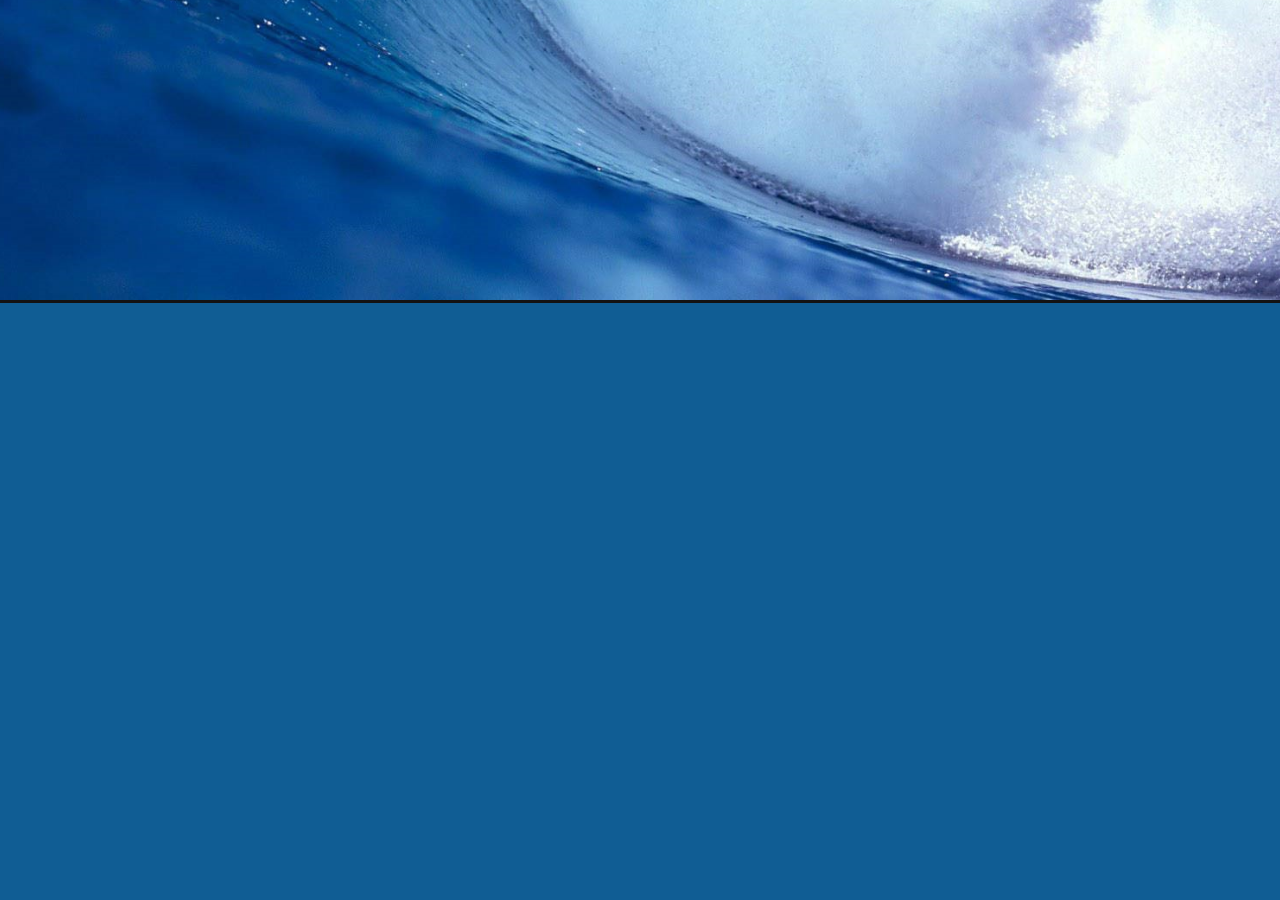
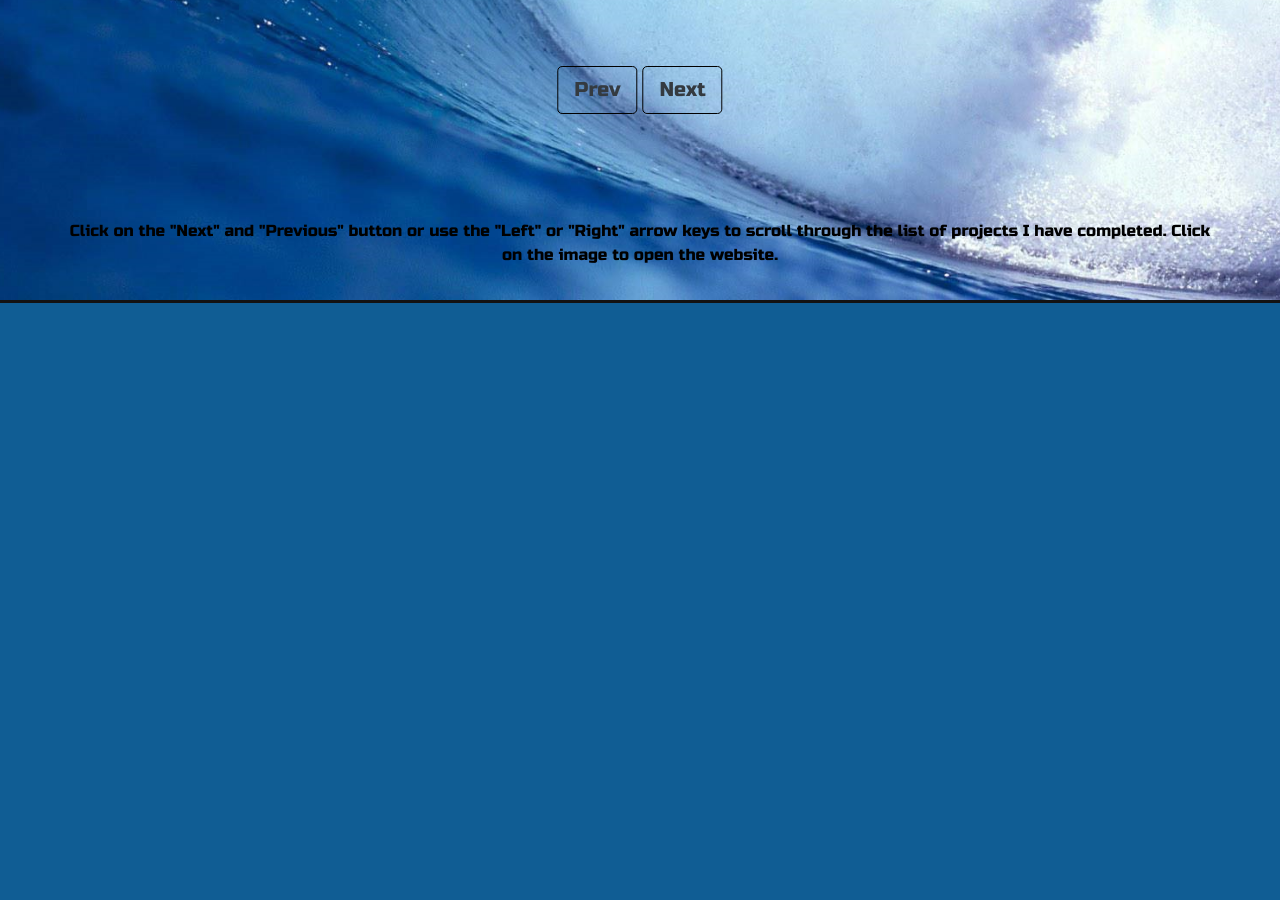
Before and after one commit to Rubick-dev/Portfolio, a PHP site: page / in a window 1280 px wide. Shown: the part 2332-3232 px from the top of the page. Run offline with PHP 8.4, Linux system fonts and the light colour scheme; some libraries are stand-ins or nearby versions.

Commit message:
moving up to contacts section

```diff
--- a/index.html
+++ b/index.html
@@ -26,10 +26,10 @@
           <a class="nav-link ml-5" href="#about-div">About</a>
         </li>
         <li class="nav-item">
-          <a class="nav-link ml-5" href="#">Projects</a>
+          <a class="nav-link ml-5" href="#my-projects">Projects</a>
         </li>
         <li class="nav-item">
-          <a class="nav-link ml-5 mr-5" href="#">Contact</a>
+          <a class="nav-link ml-5 mr-5" href="#contact-me">Contact</a>
         </li>
       </ul>
     </div>
@@ -61,7 +61,7 @@
     <div class="container">
       <h4 class="hobbies-head">Hobbies and interests</h4>
     </div>
-    <div class="row d-flex flex-row justify-content-around">
+    <div class="row d-flex flex-row justify-content-around intmhobbs">
       <div class="hobbies p-3"><img src="images/surfboard-icon.png" width="50" height="50" alt="surfing icon"> - Surfing</div>
       <div class="hobbies p-3"><img src="images/soccerball-icon.png" width="50" height="40" alt="surfing icon"> - Football</div>
       <div class="hobbies p-3"><img src="images/dota-symbol-icon.png" width="50" height="50" alt="surfing icon"> - Dota2</div>
@@ -72,8 +72,9 @@
   </div> <!-- end of About me -->
 
 
-  <div class="card-carousel-div"> <!-- Start of the card Carousel section -->
+  <div class="card-carousel-div" id="my-projects"> <!-- Start of the card Carousel section -->
     <h1 class="projects-head">My Projects</h2>
+
     <div id="carousel"> <!-- Start of the rotating cards area of carousel-->
       <div class="hideLeft">
         <img src="https://s16.postimg.org/emmrauog5/cover7.jpg">
@@ -104,22 +105,26 @@
       </div>
     </div> <!-- end of rotating cards area -->
 
-    <br>
+    <div>
+      <div class="buttons">
+        <button id="prev" class="btn-lg btn btn-outline-dark">Prev</button>
+        <button id="next" class="btn-lg btn btn-outline-dark">Next</button>
+      </div>
 
-    <div class="buttons">
-      <button id="prev" class="btn-lg btn btn-outline-dark">Prev</button>
-      <button id="next" class="btn-lg btn btn-outline-dark">Next</button>
+      <div class="project-desc-div">
+        <p class="project-description">Click on the "Next" and "Previous" button or use the "Left" or "Right" arrow keys to scroll through the list of projects I have completed. Click on the image to open the website.</p>
+      </div>
     </div> <!-- end of buttons to scroll left and right -->
 
-    <br>
+    <!-- <div class="project-desc-div">
+      <p class="project-description">Click on the "Next" and "Previous" button or use the "Left" or "Right" arrow keys to scroll through the list of projects I have completed. Click on the image to open the website.</p>
+    </div> -->
 
-    <div class="project-desc-div">
-      <p class="project-description">Click on the "Next" and "Previous" button or use the "Left" or "Right" arrow keys to scroll through the list of projects I have completed. Click on the image to open the website.</p>
-    </div>
   </div> <!-- end of the carousel section -->
 
 
-  <div class="contacts-div"> <!-- Start of the contacts area -->
+
+  <div class="contacts-div" id="contact-me"> <!-- Start of the contacts area -->
     <div class="contact-area">
 
     </div>
--- a/styles.css
+++ b/styles.css
@@ -8,9 +8,6 @@ body {
 /* ---- Navbar --- */
 .navbar {
   border-bottom: 3px solid rgb(19, 18, 18);
-}
-
-.navbar {
   background-color: #b4cfe2;
 }
 
@@ -33,7 +30,9 @@ body {
 
 .skills-icons {
   padding-top: 50px;
+  max-width: 100%;
 }
+
 
 /* -- About Me Section --- */
 .about {
@@ -62,6 +61,10 @@ body {
   padding-right: 10%;
 }
 
+.intmhobbs {
+  max-width: 100%;
+}
+
 
 /* --- Projects Section --- */
 .projects-head {
@@ -78,20 +81,17 @@ body {
   background-color: #105d94;
 }
 
-.project-description {
-  position:relative;
-  top: 10px;
-  text-align: center;
-  color: black;
+.project-desc-div {
+  position: absolute;
+  bottom: -15px;
+  left: 5%;
+  right: 5%;
+  transform: translateY(-50%);
 }
 
-
-/* --- Contacts Section --- */
-
-.contacts-div {
-  border-top: 3px solid rgb(19, 18, 18);
-  background-color: #105d94;
-  height: 600px;
+.project-description {
+  color: black;
+  text-align: center;
 }
 
 
@@ -99,6 +99,7 @@ body {
 /* -------------------------- CAROUSEL --------------------------- */
 
 .card-carousel-div {
+  position: relative;
   border-top: 3px solid rgb(19, 18, 18);
   height: 1040px;
   background: no-repeat center url("images/wave1.png");
@@ -107,13 +108,12 @@ body {
 }
 
 #carousel {
- /*  margin-top: 200px;
-  padding-top: 200px; */
   position: relative;
   height: 400px;
   top: 30%;
   transform: translateY(-50%);
   overflow: hidden;
+  max-width: 100%;
 }
 
 #carousel div {
@@ -195,15 +195,26 @@ body {
   width: 200px;
 }
 
+
 /* -- Carousel Button --- */
 .buttons {
-  position: relative;
-  left: 0;
-  right: 0;
-  margin: auto;
+  position: absolute;
+  left: 50%;
+  transform: translateX(-50%);
+  bottom: 18%;
+  z-index: 100;
 }
 
 #prev,
 #next {
   border: 1px solid black;
 }
+
+
+/* --- Contacts Section --- */
+
+.contacts-div {
+  border-top: 3px solid rgb(19, 18, 18);
+  background-color: #105d94;
+  height: 600px;
+}
```
